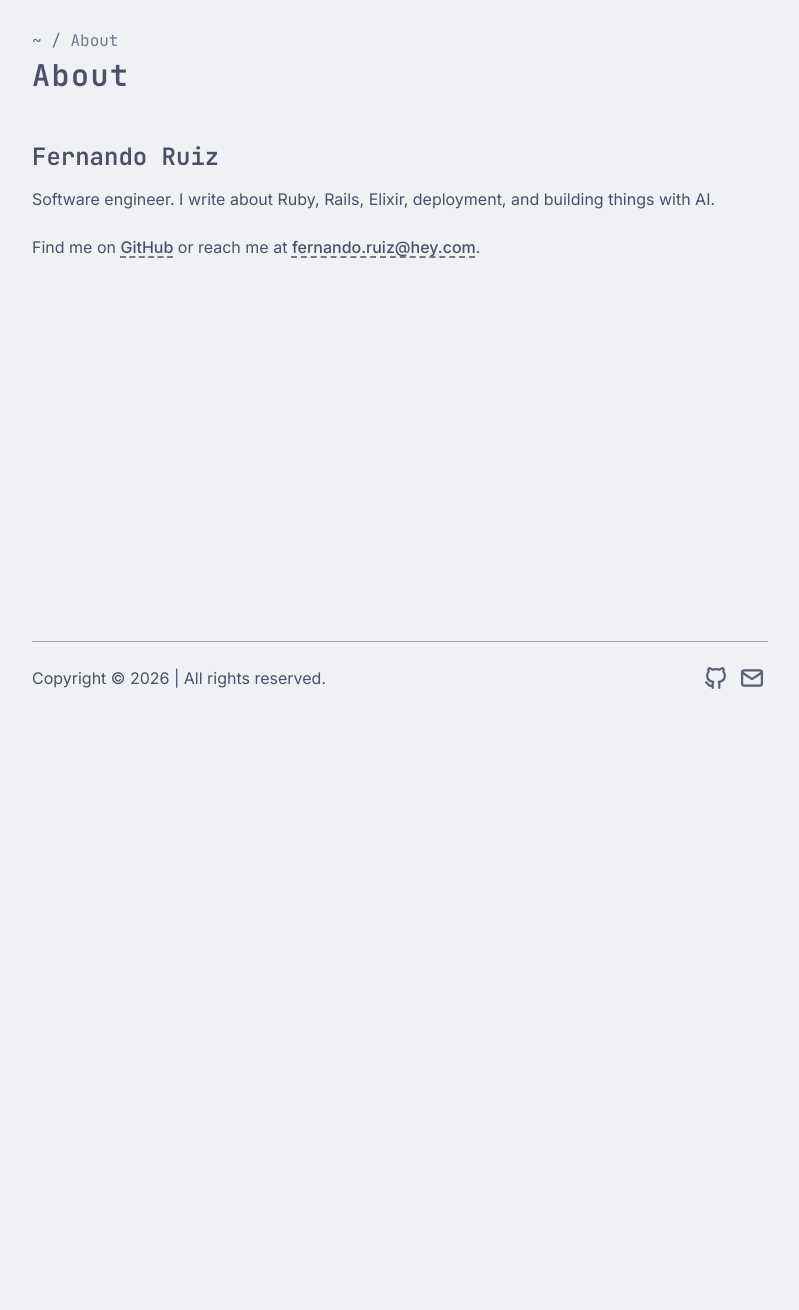
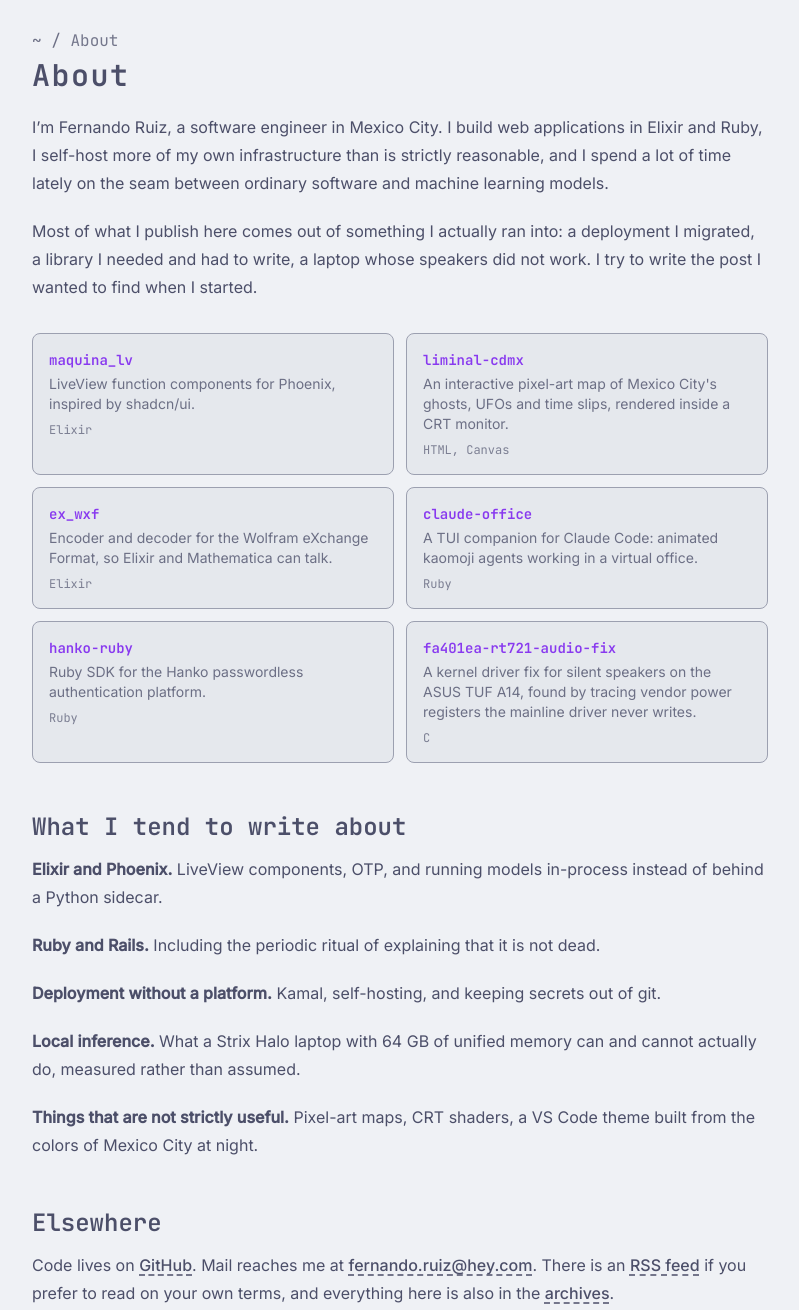
Before and after one commit to fruizg0302/fruizg0302.github.io, an Astro site: page /about in a window 1280 px wide. Shown: the part 86-1396 px from the top of the page, without its empty margins (240-1039 px from the left). Before the commit the page ends 800 px from the top, so only its background shows below. Built offline with nearby package versions, Linux system fonts and the light colour scheme; Astro itself is replaced by a stand-in of ours.

Commit message:
Rewrite the about page with a project grid and real intro

```diff
--- a/src/pages/about.md
+++ b/src/pages/about.md
@@ -3,8 +3,66 @@ layout: ../layouts/AboutLayout.astro
 title: "About"
 ---
 
-## Fernando Ruiz
+I'm Fernando Ruiz, a software engineer in Mexico City. I build web applications in
+Elixir and Ruby, I self-host more of my own infrastructure than is strictly reasonable,
+and I spend a lot of time lately on the seam between ordinary software and machine
+learning models.
 
-Software engineer. I write about Ruby, Rails, Elixir, deployment, and building things with AI.
+Most of what I publish here comes out of something I actually ran into: a deployment I
+migrated, a library I needed and had to write, a laptop whose speakers did not work. I
+try to write the post I wanted to find when I started.
 
-Find me on [GitHub](https://github.com/fruizg0302) or reach me at [fernando.ruiz@hey.com](mailto:fernando.ruiz@hey.com).
+<div class="not-prose my-8 grid gap-3 sm:grid-cols-2">
+  <a href="https://github.com/fruizg0302/maquina_lv" class="block rounded-lg border border-border bg-muted/30 p-4 no-underline transition hover:border-accent hover:bg-muted/60">
+    <div class="font-heading text-sm font-semibold text-accent">maquina_lv</div>
+    <p class="mt-1 text-sm text-subtext">LiveView function components for Phoenix, inspired by shadcn/ui.</p>
+    <div class="mt-2 font-heading text-xs text-overlay">Elixir</div>
+  </a>
+  <a href="https://github.com/fruizg0302/liminal-cdmx" class="block rounded-lg border border-border bg-muted/30 p-4 no-underline transition hover:border-accent hover:bg-muted/60">
+    <div class="font-heading text-sm font-semibold text-accent">liminal-cdmx</div>
+    <p class="mt-1 text-sm text-subtext">An interactive pixel-art map of Mexico City's ghosts, UFOs and time slips, rendered inside a CRT monitor.</p>
+    <div class="mt-2 font-heading text-xs text-overlay">HTML, Canvas</div>
+  </a>
+  <a href="https://github.com/fruizg0302/ex_wxf" class="block rounded-lg border border-border bg-muted/30 p-4 no-underline transition hover:border-accent hover:bg-muted/60">
+    <div class="font-heading text-sm font-semibold text-accent">ex_wxf</div>
+    <p class="mt-1 text-sm text-subtext">Encoder and decoder for the Wolfram eXchange Format, so Elixir and Mathematica can talk.</p>
+    <div class="mt-2 font-heading text-xs text-overlay">Elixir</div>
+  </a>
+  <a href="https://github.com/fruizg0302/claude-office" class="block rounded-lg border border-border bg-muted/30 p-4 no-underline transition hover:border-accent hover:bg-muted/60">
+    <div class="font-heading text-sm font-semibold text-accent">claude-office</div>
+    <p class="mt-1 text-sm text-subtext">A TUI companion for Claude Code: animated kaomoji agents working in a virtual office.</p>
+    <div class="mt-2 font-heading text-xs text-overlay">Ruby</div>
+  </a>
+  <a href="https://github.com/fruizg0302/hanko-ruby" class="block rounded-lg border border-border bg-muted/30 p-4 no-underline transition hover:border-accent hover:bg-muted/60">
+    <div class="font-heading text-sm font-semibold text-accent">hanko-ruby</div>
+    <p class="mt-1 text-sm text-subtext">Ruby SDK for the Hanko passwordless authentication platform.</p>
+    <div class="mt-2 font-heading text-xs text-overlay">Ruby</div>
+  </a>
+  <a href="https://github.com/fruizg0302/fa401ea-rt721-audio-fix" class="block rounded-lg border border-border bg-muted/30 p-4 no-underline transition hover:border-accent hover:bg-muted/60">
+    <div class="font-heading text-sm font-semibold text-accent">fa401ea-rt721-audio-fix</div>
+    <p class="mt-1 text-sm text-subtext">A kernel driver fix for silent speakers on the ASUS TUF A14, found by tracing vendor power registers the mainline driver never writes.</p>
+    <div class="mt-2 font-heading text-xs text-overlay">C</div>
+  </a>
+</div>
+
+## What I tend to write about
+
+**Elixir and Phoenix.** LiveView components, OTP, and running models in-process instead
+of behind a Python sidecar.
+
+**Ruby and Rails.** Including the periodic ritual of explaining that it is not dead.
+
+**Deployment without a platform.** Kamal, self-hosting, and keeping secrets out of git.
+
+**Local inference.** What a Strix Halo laptop with 64 GB of unified memory can and cannot
+actually do, measured rather than assumed.
+
+**Things that are not strictly useful.** Pixel-art maps, CRT shaders, a VS Code theme
+built from the colors of Mexico City at night.
+
+## Elsewhere
+
+Code lives on [GitHub](https://github.com/fruizg0302). Mail reaches me at
+[fernando.ruiz@hey.com](mailto:fernando.ruiz@hey.com). There is an
+[RSS feed](/rss.xml) if you prefer to read on your own terms, and everything here is
+also in the [archives](/archives).
```
